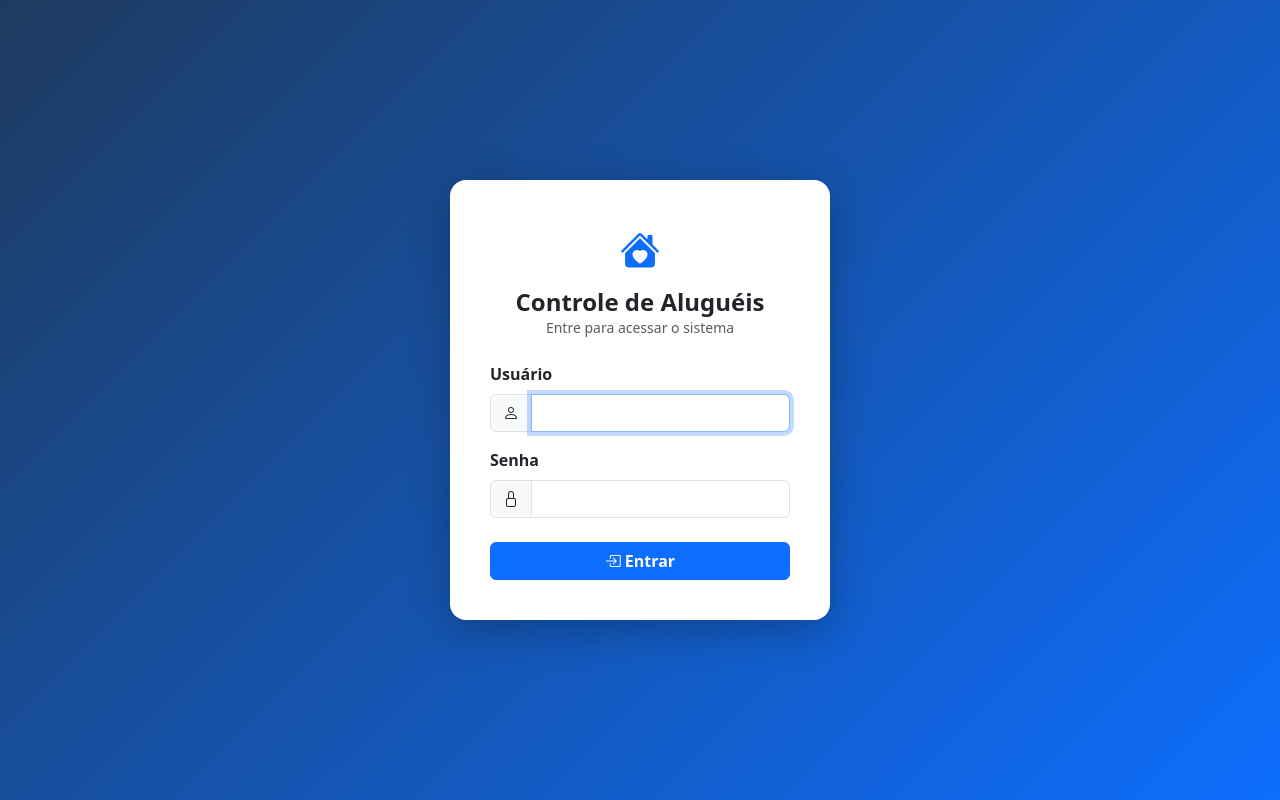
After one commit to adaianecatapan-del/ALUGUEIS, a Flask app: page /login in a window 1280 px wide. The commit adds this page. Run offline with Flask 3, Linux system fonts and the light colour scheme.

Commit message:
Adiciona tela de login (usuario/senha) com sessao persistente de 30 dias

```diff
--- a/app.py
+++ b/app.py
@@ -1,5 +1,6 @@
-from flask import Flask, render_template, request, redirect, url_for, flash, jsonify, send_from_directory
+from flask import Flask, render_template, request, redirect, url_for, flash, jsonify, send_from_directory, session
 from werkzeug.utils import secure_filename
+from werkzeug.security import check_password_hash
 from database import get_db, init_db, migrate_db, atualizar_status_pagamentos
 from datetime import date, datetime, timedelta
 import calendar
@@ -7,16 +8,68 @@ import os
 import json
 import urllib.request
 
+BASE_DIR = os.path.dirname(os.path.abspath(__file__))
+
 app = Flask(__name__)
-app.secret_key = 'alugueis-secret-2024'
 
-UPLOAD_FOLDER = os.path.join(os.path.dirname(os.path.abspath(__file__)), 'uploads')
+# Chave secreta persistente (guardada fora do git) para manter a sessao valida entre reinicios
+_secret_file = os.path.join(BASE_DIR, '.secret_key')
+if os.path.exists(_secret_file):
+    with open(_secret_file, 'rb') as _f:
+        app.secret_key = _f.read()
+else:
+    _key = os.urandom(24)
+    with open(_secret_file, 'wb') as _f:
+        _f.write(_key)
+    app.secret_key = _key
+
+# Mantem o usuario logado por 30 dias (nao precisa digitar a senha toda vez)
+app.permanent_session_lifetime = timedelta(days=30)
+
+# Credenciais de acesso (senha guardada como hash, nunca em texto puro)
+LOGIN_USUARIO = 'Adaiane'
+LOGIN_SENHA_HASH = 'scrypt:32768:8:1$aOzHOgjUxeN6j5Nl$88e29ae8e01750acc7bc404210997d45120fd69b65c88907a5fc8cd64efe9ff8c8952253d349f6ed868248305a69ec93d7aa6eb69a5735c535c2f199351602bf'
+
+UPLOAD_FOLDER = os.path.join(BASE_DIR, 'uploads')
 os.makedirs(UPLOAD_FOLDER, exist_ok=True)
 
 
 @app.context_processor
 def inject_globals():
     return {'hoje': date.today().isoformat(), 'ano_atual': date.today().year}
+
+
+# ─── LOGIN ────────────────────────────────────────────────────────────────────
+
+@app.before_request
+def exigir_login():
+    """Bloqueia todas as paginas para quem nao esta logado."""
+    rotas_livres = {'login', 'static'}
+    if request.endpoint in rotas_livres:
+        return
+    if not session.get('logado'):
+        return redirect(url_for('login'))
+
+
+@app.route('/login', methods=['GET', 'POST'])
+def login():
+    if session.get('logado'):
+        return redirect(url_for('index'))
+    if request.method == 'POST':
+        usuario = (request.form.get('usuario') or '').strip()
+        senha = request.form.get('senha') or ''
+        if usuario == LOGIN_USUARIO and check_password_hash(LOGIN_SENHA_HASH, senha):
+            session.permanent = True
+            session['logado'] = True
+            return redirect(url_for('index'))
+        return render_template('login.html', erro='Usuário ou senha incorretos.')
+    return render_template('login.html')
+
+
+@app.route('/logout')
+def logout():
+    session.clear()
+    return redirect(url_for('login'))
 
 
 # ─── HELPERS ──────────────────────────────────────────────────────────────────
--- a/templates/base.html
+++ b/templates/base.html
@@ -69,6 +69,11 @@
             <i class="bi bi-file-earmark-text me-1"></i>Acordos
           </a>
         </li>
+        <li class="nav-item">
+          <a class="nav-link" href="{{ url_for('logout') }}">
+            <i class="bi bi-box-arrow-right me-1"></i>Sair
+          </a>
+        </li>
       </ul>
     </div>
   </div>
--- /dev/null
+++ b/templates/login.html
@@ -0,0 +1,55 @@
+<!DOCTYPE html>
+<html lang="pt-BR">
+<head>
+  <meta charset="UTF-8">
+  <meta name="viewport" content="width=device-width, initial-scale=1.0">
+  <title>Entrar - Controle de Aluguéis</title>
+  <link href="https://cdn.jsdelivr.net/npm/bootstrap@5.3.2/dist/css/bootstrap.min.css" rel="stylesheet">
+  <link href="https://cdn.jsdelivr.net/npm/bootstrap-icons@1.11.3/font/bootstrap-icons.min.css" rel="stylesheet">
+  <style>
+    body {
+      background: linear-gradient(135deg, #1e3a5f 0%, #0d6efd 100%);
+      min-height: 100vh; display: flex; align-items: center; justify-content: center;
+    }
+    .login-card { border: none; border-radius: 16px; box-shadow: 0 10px 40px rgba(0,0,0,0.25); max-width: 380px; width: 100%; }
+    .login-icon { font-size: 2.5rem; color: #0d6efd; }
+  </style>
+</head>
+<body>
+  <div class="login-card card p-4 m-3">
+    <div class="card-body">
+      <div class="text-center mb-4">
+        <i class="bi bi-house-heart-fill login-icon"></i>
+        <h4 class="fw-bold mt-2 mb-0">Controle de Aluguéis</h4>
+        <p class="text-muted small">Entre para acessar o sistema</p>
+      </div>
+
+      {% if erro %}
+      <div class="alert alert-danger py-2 small" role="alert">
+        <i class="bi bi-exclamation-triangle me-1"></i>{{ erro }}
+      </div>
+      {% endif %}
+
+      <form method="post">
+        <div class="mb-3">
+          <label class="form-label fw-semibold">Usuário</label>
+          <div class="input-group">
+            <span class="input-group-text"><i class="bi bi-person"></i></span>
+            <input type="text" name="usuario" class="form-control" required autofocus autocomplete="username">
+          </div>
+        </div>
+        <div class="mb-4">
+          <label class="form-label fw-semibold">Senha</label>
+          <div class="input-group">
+            <span class="input-group-text"><i class="bi bi-lock"></i></span>
+            <input type="password" name="senha" class="form-control" required autocomplete="current-password">
+          </div>
+        </div>
+        <button type="submit" class="btn btn-primary w-100 fw-semibold">
+          <i class="bi bi-box-arrow-in-right me-1"></i>Entrar
+        </button>
+      </form>
+    </div>
+  </div>
+</body>
+</html>
```
Also changed, not shown: 1 other file.
